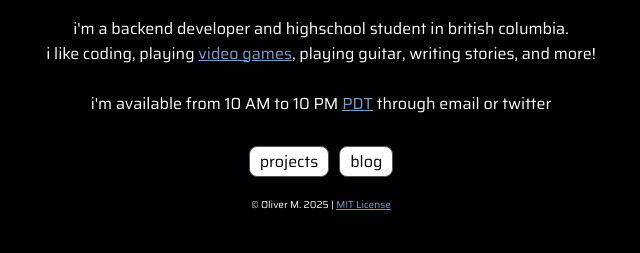
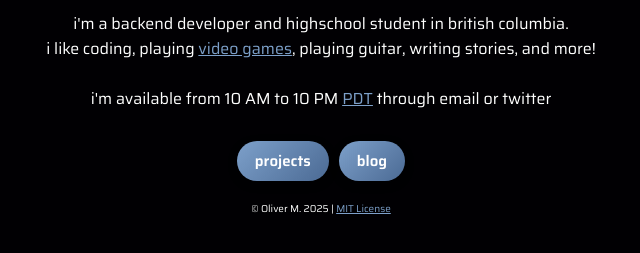
Before and after one commit to ha-rt/oliverm.me, a Flask app: page / in a window 1280 px wide. Shown: the part 338-591 px from the top of the page, without its empty margins (319-959 px from the left). Run offline with Flask 3, Linux system fonts and the light colour scheme; data that the repository does not hold is empty; some libraries are stand-ins or nearby versions.

Commit message:
style: updated web nav styling

```diff
--- a/src/static/css/root.css
+++ b/src/static/css/root.css
@@ -76,19 +76,96 @@ footer {
     margin: 0;
 }
 
-.website-nav .nav-link {
-    display: block;
-    color: rgb(1, 0, 3);
+.website-nav .nav-link-button {
+    display: inline-block;
+    padding: 8px 18px;
     margin: 5px;
-    padding: 2px 10px 2px 10px;
-    border-radius: 8px;
-    border-style: solid;
-    border-color: #555;
-    border-width: 1px;
+    border-radius: 25px;
+    font-size: 15px;
+    font-weight: 600;
     text-decoration: none;
-    background-color: white;
+    color: #ffffff;
+    background: linear-gradient(135deg, #7DA0CA, #4b6a94);
+    border: none;
+    box-shadow: 0 3px 8px rgba(0, 0, 0, 0.4);
+    transition: all 0.3s ease;
 }
 
-.website-nav .nav-link :hover {
-    cursor: pointer;
+.website-nav .nav-link-button:hover {
+    background: linear-gradient(135deg, #a9c6eb, #7DA0CA);
+    transform: translateY(-2px);
+    box-shadow: 0 5px 12px rgba(0, 0, 0, 0.5);
 }
+
+.website-nav .nav-link-button:active {
+    transform: translateY(0);
+    box-shadow: 0 2px 6px rgba(0, 0, 0, 0.3);
+}
+
+.repo-list {
+    list-style: none;
+    padding: 0;
+    margin: 20px auto;
+    max-width: 700px;
+    display: flex;
+    flex-direction: column;
+    gap: 15px;
+}
+
+.repo-item {
+    background-color: rgba(255, 255, 255, 0.05);
+    border: 1px solid rgba(255, 255, 255, 0.15);
+    border-radius: 12px;
+    padding: 15px 20px;
+    text-align: left;
+    transition: transform 0.3s ease, background-color 0.3s ease;
+}
+
+.repo-item:hover {
+    background-color: rgba(255, 255, 255, 0.1);
+    transform: translateY(-3px);
+}
+
+.repo-item h3 {
+    font-family: "Domine", serif;
+    font-weight: 700;
+    font-size: 22px;
+    margin-bottom: 8px;
+}
+
+.repo-item h3 a {
+    text-decoration: none;
+    color: #7DA0CA;
+    transition: color 0.3s ease;
+}
+
+.repo-item h3 a:hover {
+    color: #a9c6eb;
+}
+
+.repo-item p {
+    font-family: "Saira", sans-serif;
+    font-size: 15px;
+    color: #bbb;
+    line-height: 1.4;
+}
+
+.main-content > p {
+    font-size: 16px;
+    color: #777;
+    margin-top: 20px;
+}
+
+@media (max-width: 600px) {
+    .repo-item {
+        padding: 12px 15px;
+    }
+
+    .repo-item h3 {
+        font-size: 18px;
+    }
+
+    .repo-item p {
+        font-size: 14px;
+    }
+}
```
